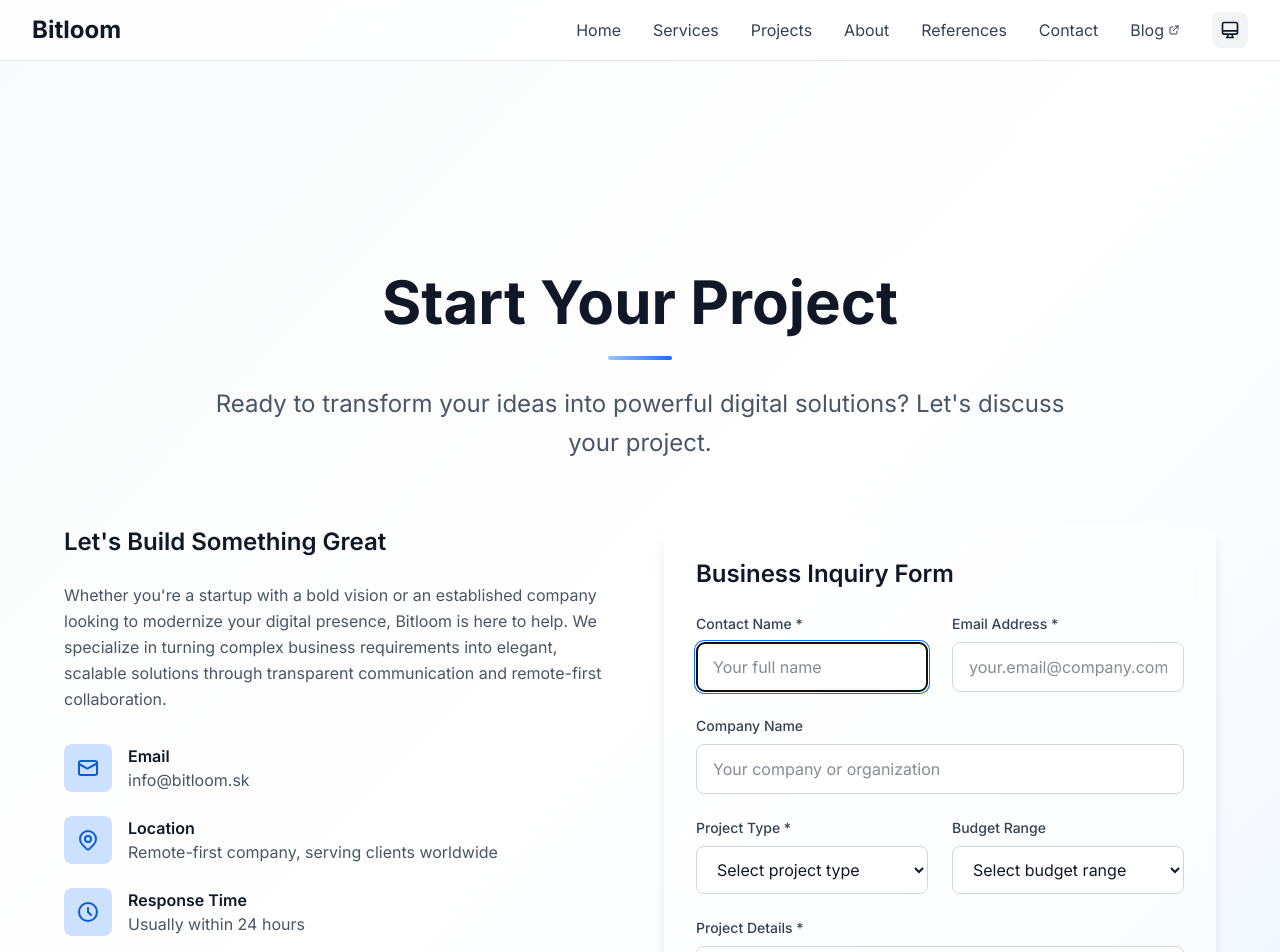
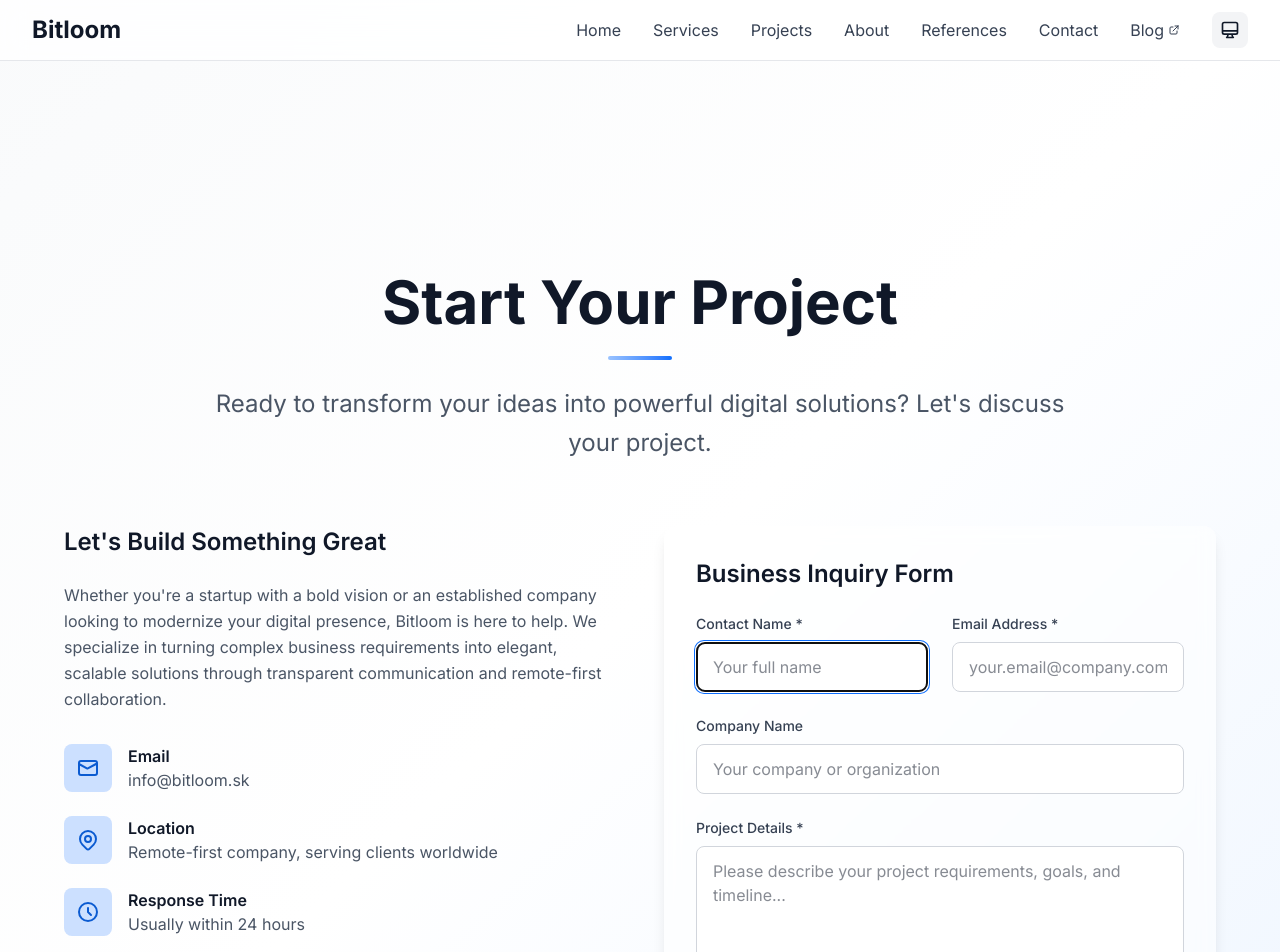
Before and after one commit to Dromediansk/bitloom-ai-portfolio, a Next.js app: page /contact in a window 1280 px wide. Shown: the top 952 px of the page. Built offline with nearby package versions, Linux system fonts and the light colour scheme.

Commit message:
updating contact section

```diff
--- a/src/sections/ContactSection.tsx
+++ b/src/sections/ContactSection.tsx
@@ -294,57 +294,6 @@
                 />
               </div>
 
-              <div className="grid md:grid-cols-2 gap-6">
-                <div>
-                  <label
-                    htmlFor="projectType"
-                    className="block text-sm font-medium text-gray-700 dark:text-gray-300 mb-2"
-                  >
-                    Project Type *
-                  </label>
-                  <select
-                    id="projectType"
-                    name="projectType"
-                    value={formData.projectType}
-                    onChange={handleChange}
-                    required
-                    className="w-full px-4 py-3 border border-gray-300 dark:border-gray-600 rounded-lg focus:ring-2 focus:ring-primary-500 focus:border-transparent bg-white dark:bg-gray-700 text-gray-900 dark:text-white"
-                  >
-                    <option value="">Select project type</option>
-                    <option value="web-development">Web Development</option>
-                    <option value="web-application">Web Application</option>
-                    <option value="consulting">Technical Consulting</option>
-                    <option value="modernization">Legacy Modernization</option>
-                    <option value="maintenance">Maintenance & Support</option>
-                    <option value="other">Other</option>
-                  </select>
-                </div>
-
-                <div>
-                  <label
-                    htmlFor="budget"
-                    className="block text-sm font-medium text-gray-700 dark:text-gray-300 mb-2"
-                  >
-                    Budget Range
-                  </label>
-                  <select
-                    id="budget"
-                    name="budget"
-                    value={formData.budget}
-                    onChange={handleChange}
-                    className="w-full px-4 py-3 border border-gray-300 dark:border-gray-600 rounded-lg focus:ring-2 focus:ring-primary-500 focus:border-transparent bg-white dark:bg-gray-700 text-gray-900 dark:text-white"
-                  >
-                    <option value="">Select budget range</option>
-                    <option value="under-10k">Under $10,000</option>
-                    <option value="10k-25k">$10,000 - $25,000</option>
-                    <option value="25k-50k">$25,000 - $50,000</option>
-                    <option value="50k-100k">$50,000 - $100,000</option>
-                    <option value="over-100k">Over $100,000</option>
-                    <option value="discuss">Let&apos;s discuss</option>
-                  </select>
-                </div>
-              </div>
-
               <div>
                 <label
                   htmlFor="message"
```
